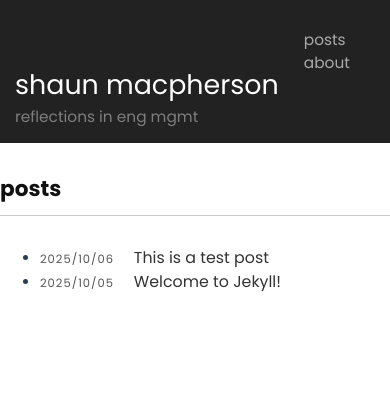
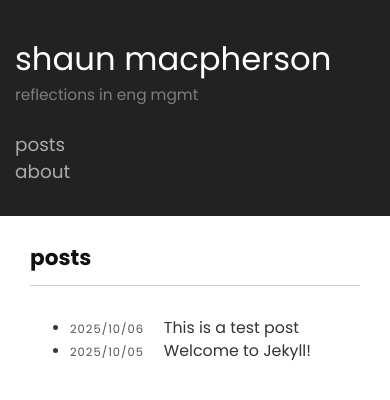
Before and after one commit to shaun-mac/shaun-mac.github.io, a Jekyll site: the page built from index.markdown, in a window 390 px wide. Shown: the top 400 px of the page. Built offline with Jekyll 4.4.1, drawn with Linux system fonts in a browser that asks for light colours.

Commit message:
Update styles for mobile

```diff
--- a/public/css/style.css
+++ b/public/css/style.css
@@ -310,21 +310,31 @@ footer {
 	}
 
 	.content {
-		padding: 0px;
+		padding: 0 30px;
 	}
+
 	.container {
 	    flex-direction: column;
+	}
+
+	p {
+		margin-bottom: 10px;
+		font-size: 16px;
 	}
 
 	.sidebar {
 		font-size: 0.8em;
 		flex: 0 0 auto;
-		flex-flow: row nowrap;
 		height: auto;
+	}
+
+	.sidebar-brand {
+		font-size: 120%;
 	}
 
 	.sidebar-nav {
 		margin: 0px;
+		font-size: 120%;
 	}
 
 	.sidebar-item {
@@ -332,7 +342,7 @@ footer {
 	}
 
 	.sidebar-header {
-		margin-bottom: 0px;
+		margin: 20px 0 0 0;
 	}
 
 	.sidebar-footer {
```
